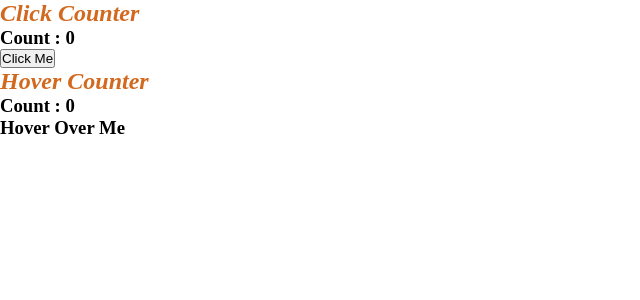
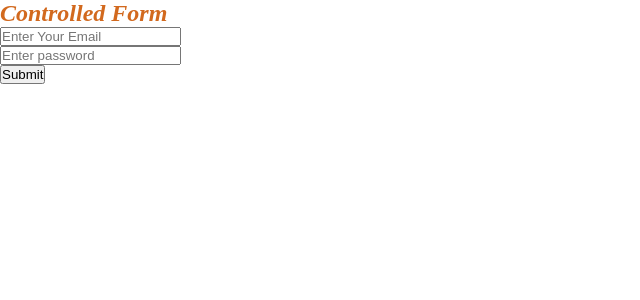
Before and after one commit to devendramali12/React, a React (Vite) app in the folder first-project/: page / in a window 1280 px wide. Shown: the top 300 px of the page, without its empty margins (0-640 px from the left). Built offline with nearby package versions, Linux system fonts and the light colour scheme.

Commit message:
09-03-2026

```diff
--- a/first-project/src/App.jsx
+++ b/first-project/src/App.jsx
@@ -32,6 +32,8 @@ import Counter1 from "./HW/Counter1";
 import Counter2 from "./HW/Counter2";
 import Comp1 from "./props/Comp1";
 import Comp2 from "./props/Comp2";
+import Uncontrolled from "./forms/Uncontrolled";
+import Controlled from "./forms/Controlled";
 
 const App = () => {
   // let month = "February";
@@ -81,8 +83,8 @@ const App = () => {
       {/* <Team1></Team1> */}
       {/* <Team2></Team2> */}
 
-      <Counter1></Counter1>
-      <Counter2></Counter2>
+      {/* <Counter1></Counter1> */}
+      {/* <Counter2></Counter2> */}
       {/*
       <Comp1
         student="Akshat"
@@ -103,6 +105,9 @@ const App = () => {
           "red",
         ]}
       /> */}
+
+      {/* <Uncontrolled /> */}
+      <Controlled />
     </section>
   );
 };
--- /dev/null
+++ b/first-project/src/forms/Controlled.jsx
@@ -0,0 +1,51 @@
+import React from "react";
+import { useState } from "react";
+
+const Controlled = () => {
+  //? 1. Initalize the state
+
+  let [email, setEmail] = useState("");
+  let [password, setPassword] = useState("");
+
+  //? 3. State Updation (onChange)
+  let emailChange = (e) => {
+    console.log(e.target); //? Input field in which the user types
+    setEmail(e.target.value);
+  };
+  let passChange = (e) => {
+    console.log(e.target);
+    setPassword(e.target.value);
+  };
+
+  return (
+    //? 2. Pass the value attribute in the input fields
+    <>
+      <h2>Controlled Form</h2>
+      <form action="">
+        <input
+          type="email"
+          placeholder="Enter Your Email"
+          value={email}
+          onChange={emailChange}
+        />{" "}
+        <br />
+        <input
+          type="text"
+          placeholder="Enter password"
+          value={password}
+          onChange={passChange}
+        />{" "}
+        <br />
+        <button type="submit">Submit</button>
+      </form>
+    </>
+  );
+};
+
+export default Controlled;
+
+let e = {
+  target: {
+    value: "Akshat@gmail.com",
+  },
+};
--- /dev/null
+++ b/first-project/src/forms/Uncontrolled.jsx
@@ -0,0 +1,42 @@
+import React from "react";
+import { useRef } from "react";
+
+const Uncontrolled = () => {
+  let emailRef = useRef();
+
+  let passRef = useRef();
+  //! e => Synthetic Event
+  let handleSubmit = (e) => {
+    e.preventDefault();
+    let a = emailRef.current.value;
+    let b = passRef.current.value;
+    console.log({ email: a, password: b });
+  };
+
+  return (
+    <>
+      <h2>Uncontrolled Form</h2> <br />
+      <form>
+        <input type="email" placeholder="Enter Email" ref={emailRef} /> <br />{" "}
+        <br />
+        <input
+          type="password"
+          placeholder="Enter Password"
+          ref={passRef}
+        />{" "}
+        <br />
+        <button type="submit" onClick={handleSubmit}>
+          Submit
+        </button>
+      </form>
+    </>
+  );
+};
+
+export default Uncontrolled;
+
+let emailRef = {
+  current: {
+    value: "rakesh@gail.com",
+  },
+};
```
